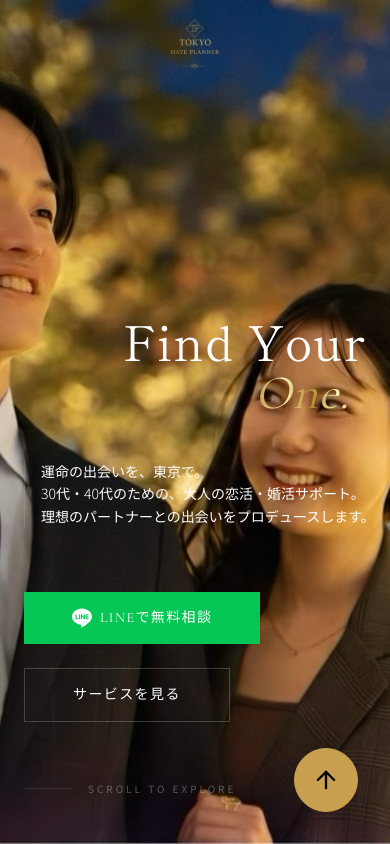
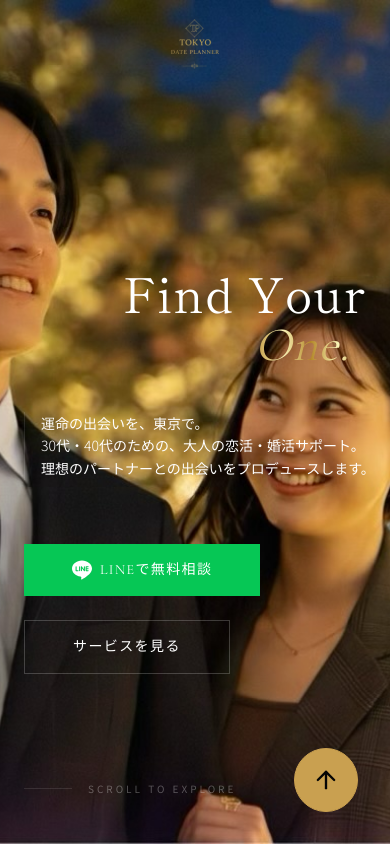
Before and after one commit to kawabata1111/TOKYO-DATE-PLANNER, a React (Vite) app: page / in a window 390 px wide. Shown: the top 844 px of the page. Built offline with nearby package versions, Linux system fonts and the light colour scheme.

Commit message:
Hero: pt-24に調整

```diff
--- a/components/home/Hero.tsx
+++ b/components/home/Hero.tsx
@@ -70,7 +70,7 @@ export const Hero: React.FC = () => {
 
       {/* Content */}
       <div className="relative z-10 w-full max-w-7xl mx-auto px-6 md:px-12">
-        <div className="max-w-3xl pt-48 md:pt-0">
+        <div className="max-w-3xl pt-24 md:pt-0">
           <motion.div
             initial={{ opacity: 0, y: 20 }}
             animate={{ opacity: 1, y: 0 }}
```
